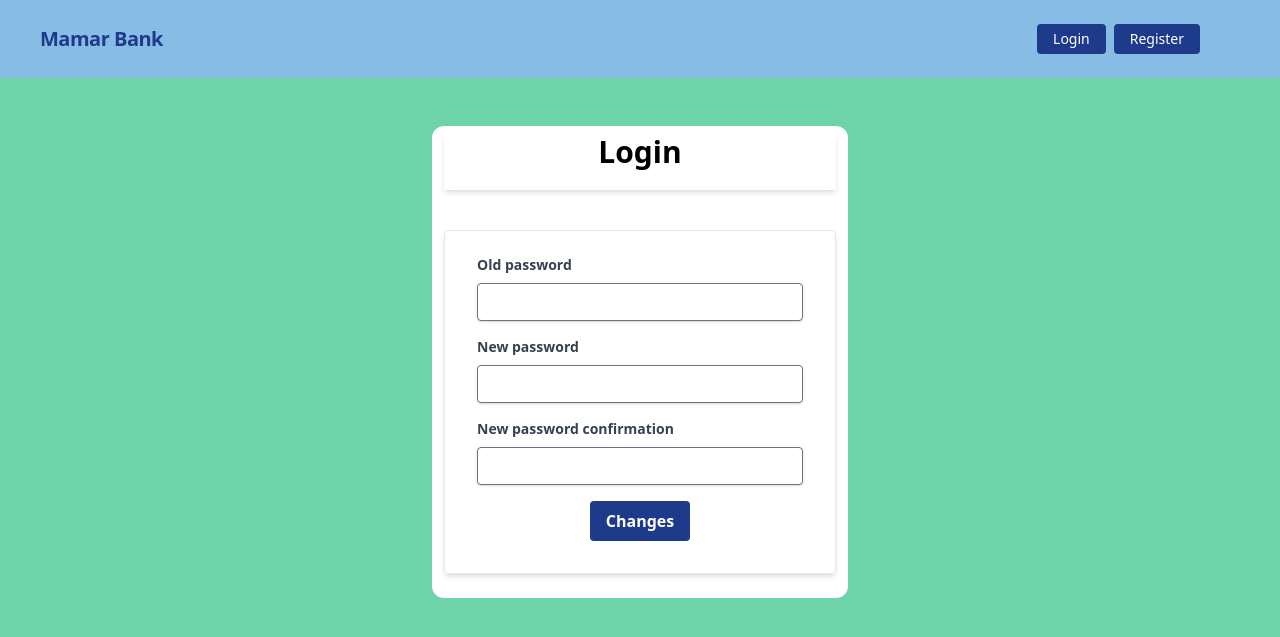
After one commit to imhnoyon/Mamar-Bank-Project, a Django app: page /accounts/changes/ in a window 1280 px wide. The commit adds this page. Shown: the top 637 px of the page. Run offline with Django 5.2, Linux system fonts and the light colour scheme; some libraries are stand-ins or nearby versions.

Commit message:
account passeword updated function added

```diff
--- a/Mamar_bank/settings.py
+++ b/Mamar_bank/settings.py
@@ -49,6 +49,7 @@ INSTALLED_APPS = [
     'core',
     'transactions',
     'django.contrib.humanize',
+
 ]
 
 MIDDLEWARE = [
--- /dev/null
+++ b/accounts/templates/accounts/pass_change.html
@@ -0,0 +1,58 @@
+{% extends "base.html" %}
+
+{% block content %}
+
+{% if messages %}
+    {% for m in messages %}
+    <div class="bg-red-100 border border-red-400 text-red-700 px-4 py-3 rounded relative mt-2" role="alert">
+        <div class="alert alert-{{ m.tags }}">
+            {{ m }}
+        </div>
+    </div>
+    {% endfor %}
+{% endif %}
+
+{% if form.non_field_errors %}
+    {% for error in form.non_field_errors %}
+    <div class="bg-red-100 border border-red-400 text-red-700 px-4 py-3 rounded relative mt-2" role="alert">
+        <p class="font-bold">Error!</p>
+        <p class="block sm:inline">{{ error }}</p>
+    </div>
+    {% endfor %}
+{% endif %}
+
+<div class="grid grid-cols-1 md:grid-cols-3 gap-4">
+    <div></div>
+    <div class="py-2 px-3 rounded-xl bg-white mt-12">
+        <h1 class="font-bold text-3xl text-center pb-5 shadow-md">Login</h1>
+        <div class="w-full mt-10">
+            <form method="post" class="shadow-md border border-gray-200 rounded px-8 pt-6 pb-8 mb-4">
+                {% csrf_token %}
+                {% for hidden_field in form.hidden_fields %}
+                    {{ hidden_field.errors }}
+                    {{ hidden_field }}
+                {% endfor %}
+                {% for field in form.visible_fields %}
+                <div class="mb-4">
+                    <label class="block text-gray-700 text-sm font-bold mb-2" for="{{ field.id_for_label }}">
+                        {{ field.label }}
+                    </label>
+                    <input class="shadow appearance-none border border-gray-500 rounded w-full py-2 px-3 text-gray-700 leading-tight focus:outline-none focus:shadow-outline" name="{{ field.name }}" id="{{ field.id_for_label }}" type="{{ field.widget_type }}">
+                    {% if field.errors %}
+                        {% for error in field.errors %}
+                        <p class="text-red-600 text-sm italic pb-2">{{ error }}</p>
+                        {% endfor %}
+                    {% endif %}
+                </div>
+                {% endfor %}
+                <div class="flex items-center justify-center w-full">
+                    <button class="bg-blue-900 hover:bg-blue-700 text-white font-bold py-2 px-4 rounded focus:outline-none focus:shadow-outline " type="submit">
+                        Changes
+                    </button>
+                </div>
+            </form>
+        </div>
+    </div>
+</div>
+
+{% endblock %}
--- a/accounts/templates/accounts/profile.html
+++ b/accounts/templates/accounts/profile.html
@@ -119,7 +119,13 @@
                     Update
                 </button>
             </div>
+
+            </div>
         </form>
+        <div class="flex items-center justify-between">
+            <a style="background-color: #cc1212;" href="{% url "changes" %}" class=" hover:bg-blue-700 text-white font-bold py-2 px-4 rounded focus:outline-none focus:shadow-outline" type="submit">
+                Password Changes
+            </a>
     </div>
 </div>
 {% endblock %}
--- /dev/null
+++ b/accounts/templates/accounts/update_pass_email.html
@@ -0,0 +1,6 @@
+<h3>Hello {{user.first_name}} {{user.last_name}}</h3>
+
+<p>Your Account Password has been changes successfully completed. And your Account total amount is {{user.account.balance}} Taka</p>
+
+<p>Thanks for banking with us</p>
+<p>Mamar Bank</p>
--- a/accounts/urls.py
+++ b/accounts/urls.py
@@ -5,4 +5,5 @@ urlpatterns = [
     path('login/',views.userLoginView.as_view(),name='login'),
     path('logout/',views.userLogoutView.as_view(),name='logout'),
     path('profile/',views.UserBankAccountUpdateView.as_view(),name='profile'),
+    path('changes/',views.pass_change,name='changes'),
 ]
--- a/accounts/views.py
+++ b/accounts/views.py
@@ -7,6 +7,11 @@ from django.urls import reverse_lazy
 from django.contrib.auth.views import LoginView,LogoutView
 from django.views import View
 from django.contrib.auth.mixins import LoginRequiredMixin
+from django.contrib.auth.forms import PasswordChangeForm
+from django.contrib.auth import update_session_auth_hash
+from django.contrib import messages
+
+
 # Create your views here.
 
 class RegistrationForm(FormView):
@@ -49,3 +54,22 @@ class UserBankAccountUpdateView(LoginRequiredMixin,View):
             form.save()
             return redirect('profile')  # Redirect to the user's profile page
         return render(request, self.template_name, {'form': form})
+
+
+
+from transactions.views import send_transaction_email
+def pass_change(request):
+    if request.method=='POST':
+       form=PasswordChangeForm(request.user,data=request.POST)
+       if form.is_valid():
+            update_session_auth_hash(request,form.user)
+            form.save()
+            send_transaction_email(request.user, '', "Password changes", "accounts/update_pass_email.html")
+            messages.success(request,'Password Change Successfully')
+            print(form)
+            return redirect('home')
+
+
+    else:
+        form=PasswordChangeForm(user=request.user)
+    return render(request,'accounts/pass_change.html',{'form': form})
--- /dev/null
+++ b/transactions/templates/transactions/received_email.html
@@ -0,0 +1,6 @@
+<h3>Hello {{user.first_name}} {{user.last_name}}</h3>
+
+<p>Your Received balance {{amount}} Taka has been successfully added. After receiving total amount is {{user.account.balance}} Taka</p>
+
+<p>Thanks for banking with us</p>
+<p>Mamar Bank</p>
--- /dev/null
+++ b/transactions/templates/transactions/transfer_messages.html
@@ -0,0 +1,6 @@
+<h3>Hello {{user.first_name}} {{user.last_name}}</h3>
+
+<p>Your transfer balance {{amount}} Taka has been successfully completed. After transfer your total amount is {{user.account.balance}} Taka</p>
+
+<p>Thanks for banking with us</p>
+<p>Mamar Bank</p>
--- a/transactions/views.py
+++ b/transactions/views.py
@@ -237,6 +237,10 @@ class TransferView(FormView):
         Transaction_reciver.save()
 
         messages.success(self.request, 'Transfer successful.')
+        send_transaction_email(self.request.user, amount, "Transfer", "transactions/transfer_messages.html")
+
+        send_transaction_email(recipient_account.user, amount, "Received", "transactions/received_email.html")
+
 
         return super().form_valid(form)
 
```
